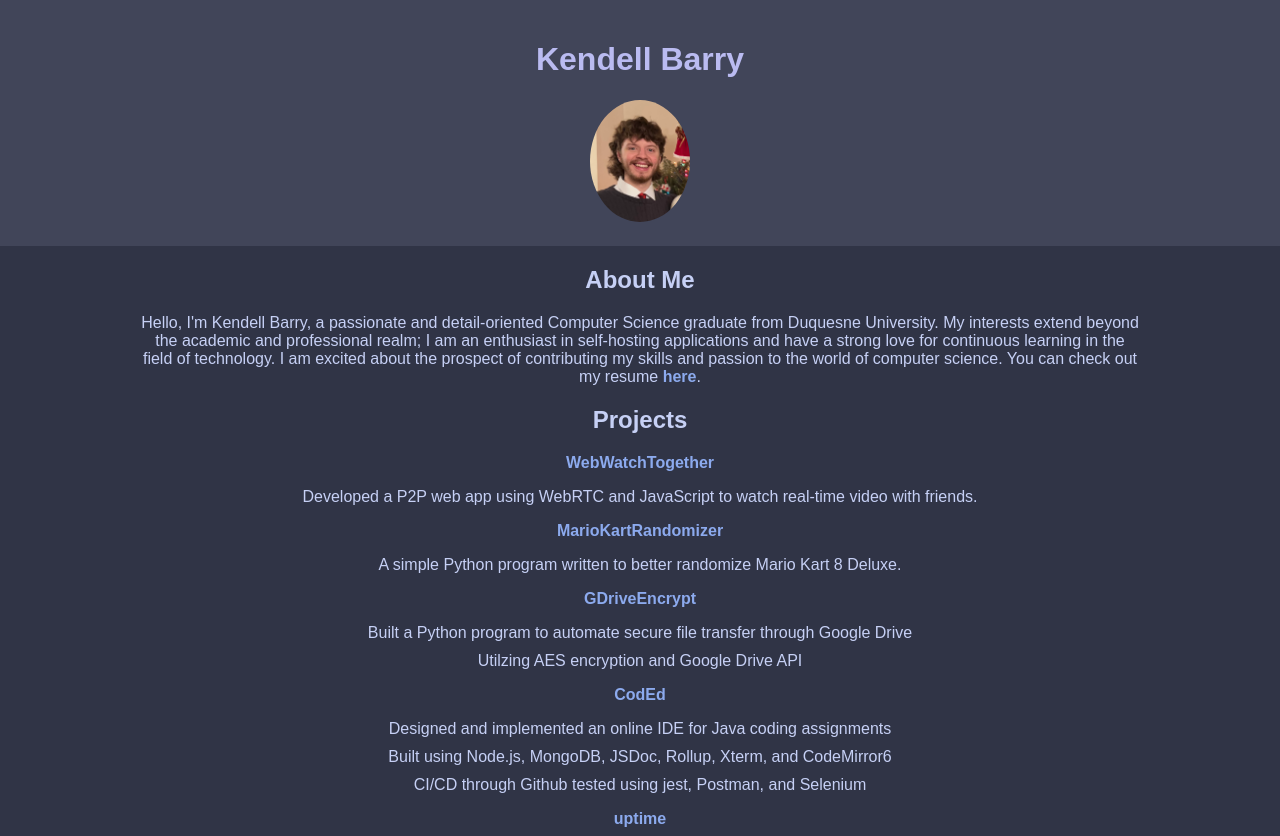
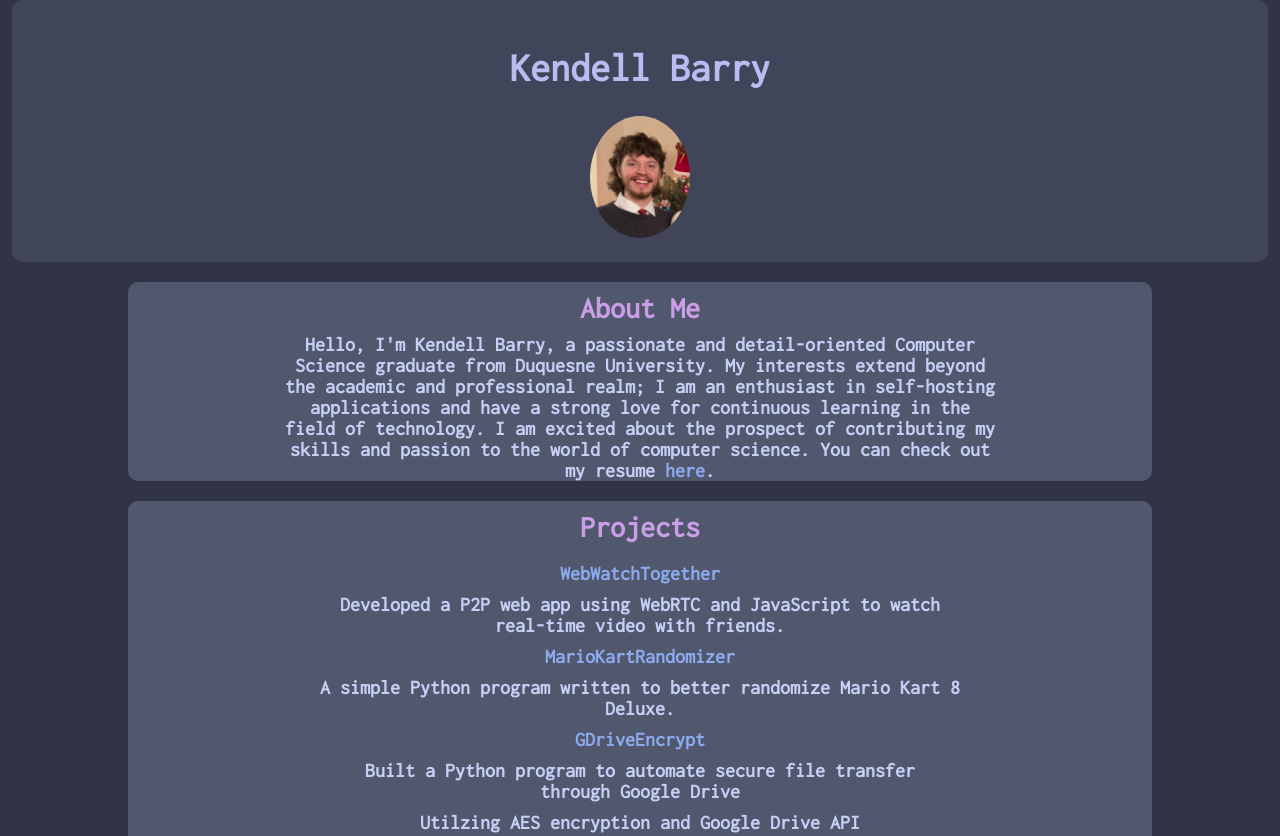
Before and after one commit to Kendellb/Kendellb.github.io, a plain HTML site: page index.html in a window 1280 px wide. Shown: the top 836 px of the page. Drawn offline with Linux system fonts and the light colour scheme.

Commit message:
changed css color and centered text

```diff
--- a/index.html
+++ b/index.html
@@ -4,20 +4,28 @@
   <meta charset="utf-8">
   <meta name="viewport" content=
   "width=device-width, initial-scale=1">
+  <link href=
+  "https://fonts.googleapis.com/css2?family=Inconsolata&amp;display=swap"
+  rel="stylesheet">
   <title>Kendell Barry - Portfolio</title>
   <style>
   /* Colors */
   :root {
     --base: #303446;
     --text-color: #c6d0f5;
+    --mauve: #ca9ee6;
     --lavender: #babbf1;
     --blue: #8caaee;
     --pink: #f4b8e4;
-    --overlay: #414559;
+    --surface-0: #414559;
+    --surface-1: #51576d;
+    --overlay-0: #737994;
   }
 
   body {
-    font-family: Arial, sans-serif;
+    font-family: 'Inconsolata', sans-serif;
+    font-weight: 700;
+    font-size: 20px;
     margin: 0;
     padding: 0;
     background-color: var(--base); /* base */
@@ -25,16 +33,18 @@ body {
   }
 
   header {
-    background-color: var(--overlay); /* lavender */
+    background-color: var(--surface-0); /* lavender */
     color: var(--lavender); /* Text color for header */
     text-align: center;
     font-weight: bold;
     padding: 20px;
+    width: 95%;
+    margin: 0 auto;
+    border-radius: 10px;
   }
 
   section {
     width: 80%;
-    max-width: 1000px;
     margin: 20px auto;
     text-align: center;
   }
@@ -45,8 +55,21 @@ img {
     border-radius: 50%;
   }
 
+  p{
+    border-radius: 10px;
+    width: 70%;
+    margin: auto;
+    color: var(--text-color); /* text color */
+  }
+
+
   h2 {
-    color: var(--text-color); /* text color */
+    color: var(--mauve);
+    padding: 10px;
+    border-radius: 10px;
+    margin-bottom: 20px;
+    width:20%;
+    margin: 0 auto;
   }
 
   form {
@@ -65,20 +88,26 @@ textarea {
     padding: 8px;
     margin-bottom: 16px;
     box-sizing: border-box;
+    background-color: var(--overlay-0); /* Form input background color */
+    color: var(--text-color); /* Text color in input fields */
+    border: 1px solid #ccc; /* Optional: Add a border for the inputs */
+    border-radius: 10px;
   }
 
   button {
-    background-color: #333;
-    color: #fff;
+    background-color: var(--lavender); /* Lavender button background */
+    color: var(--text-color);
     padding: 10px;
     border: none;
     cursor: pointer;
+    border-radius: 10px;
   }
 
   iframe {
     width: 100%;
     height: 600px;
     border: none;
+    border-radius: 10px;
   }
 
   a {
@@ -90,7 +119,10 @@ a {
   a:visited {
     color: var(--pink); /* Set visited links color */
   }
-
+  #projects, #about, #poster  {
+    background-color: var(--surface-1);
+    border-radius: 10px;
+  }
   #projects a {
     display: block;
     margin: 10px 0;
@@ -99,10 +131,17 @@ a:visited {
   #projects ul {
     list-style-type: none;
     padding: 0;
+    border-radius: 10px;
+    width: 60%;
+    margin: 0 auto;
   }
 
   #projects ul li {
     margin-bottom: 10px;
+  }
+
+  #poster{
+    width: 75%;
   }
   </style>
 </head>
@@ -112,16 +151,17 @@ a:visited {
     height="100" alt="Kendell Barry">
   </header>
   <section id="about">
-    <h2>About Me</h2>Hello, I'm Kendell Barry, a passionate and
-    detail-oriented Computer Science graduate from Duquesne
-    University. My interests extend beyond the academic and
-    professional realm; I am an enthusiast in self-hosting
-    applications and have a strong love for continuous learning in
-    the field of technology. I am excited about the prospect of
-    contributing my skills and passion to the world of computer
-    science. You can check out my resume <a href=
+    <h2>About Me</h2>
+    <p>Hello, I'm Kendell Barry, a passionate and detail-oriented
+    Computer Science graduate from Duquesne University. My
+    interests extend beyond the academic and professional realm; I
+    am an enthusiast in self-hosting applications and have a strong
+    love for continuous learning in the field of technology. I am
+    excited about the prospect of contributing my skills and
+    passion to the world of computer science. You can check out my
+    resume <a href=
     "https://github.com/Kendellb/Kendellb.github.io/blob/main/pdf/KendellBarryResume.pdf"
-    download="">here</a>.
+    download="">here</a>.</p>
   </section>
   <section id="projects">
     <h2>Projects</h2><a href=
```
Lines whose indentation alone changed are shown as unchanged.
